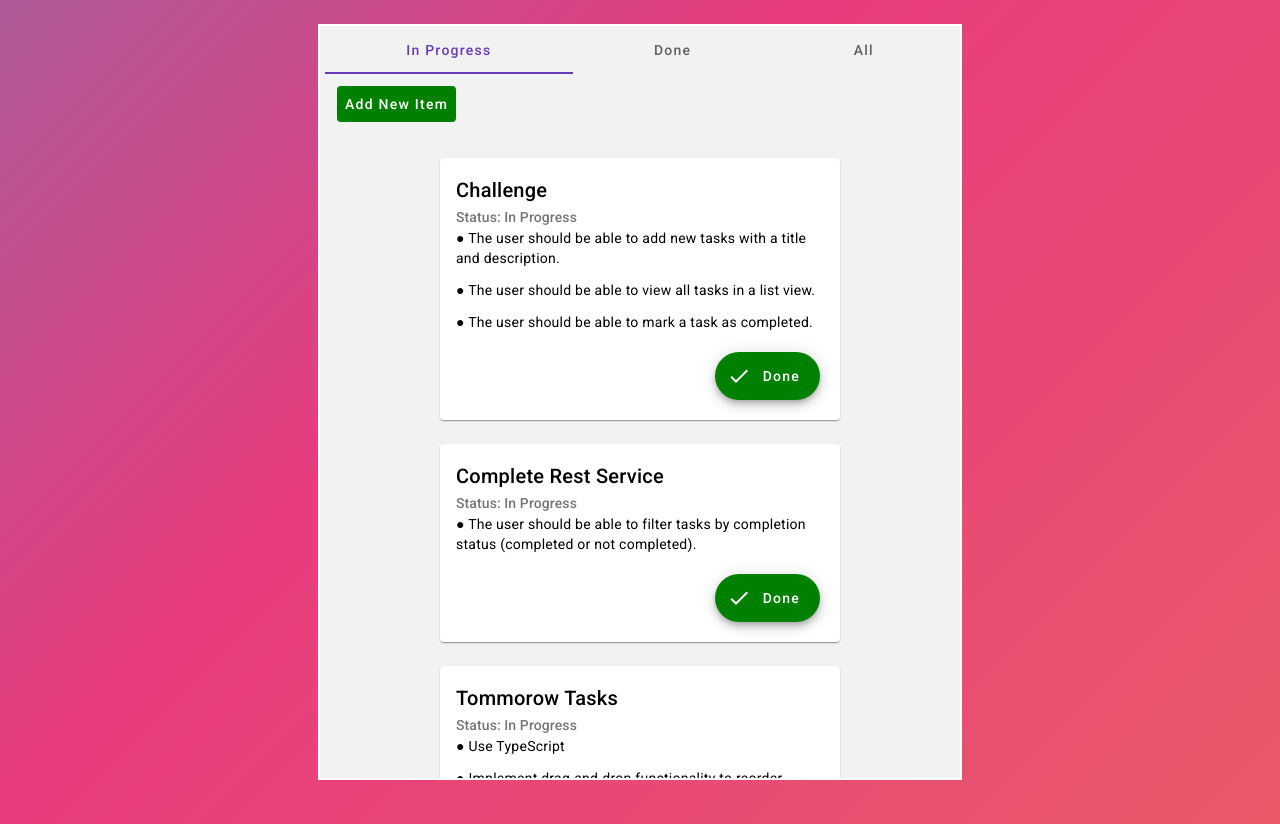
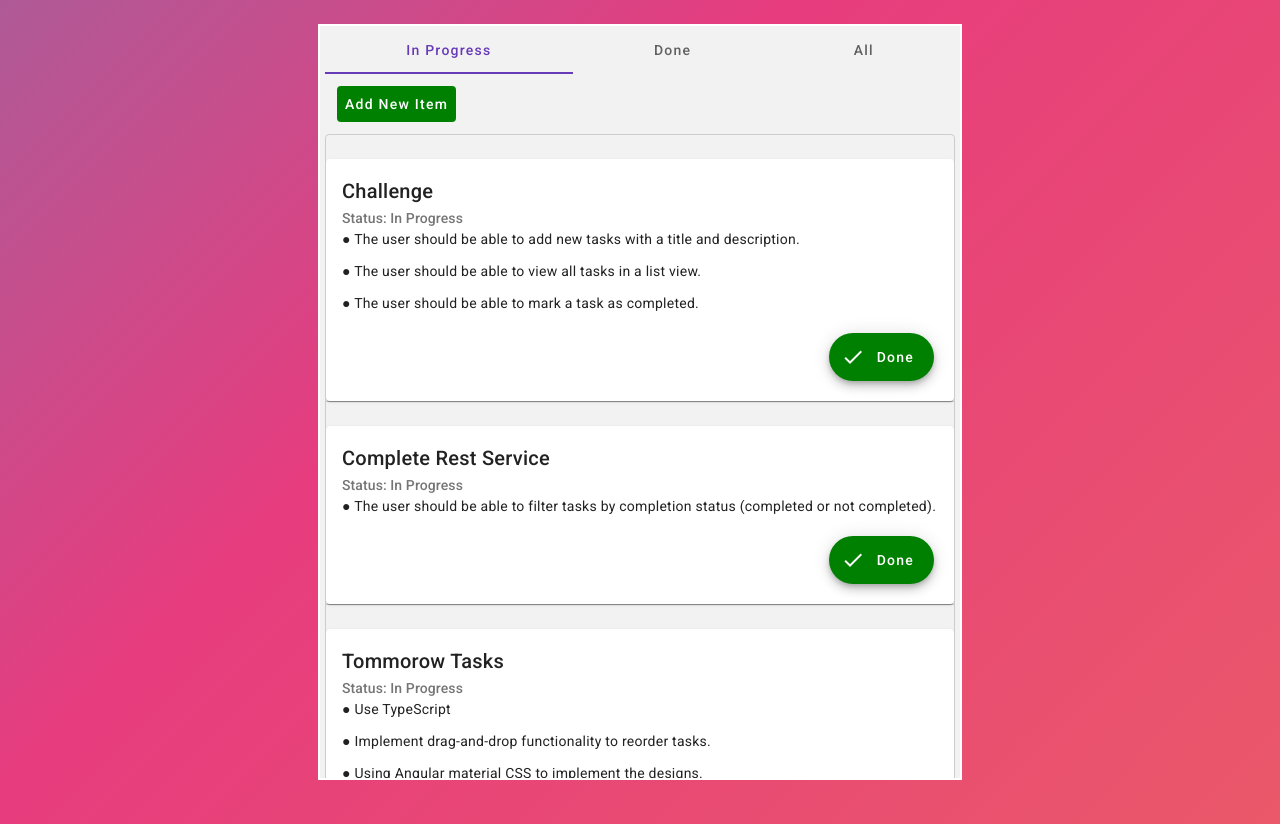
Before and after one commit to MostafaSaadatnia/task-manager, an Angular app: page /dashboard in a window 1280 px wide. Built offline with nearby package versions, Linux system fonts and the light colour scheme.

Commit message:
add dragable

```diff
--- a/src/features/dashboard/components/list/list-item/list-item.component.scss
+++ b/src/features/dashboard/components/list/list-item/list-item.component.scss
@@ -1,8 +1,6 @@
-.task-card {
-    max-width: 400px;
-    margin: 24px auto!important;
+:host{
+    width: 100%;
 }
-
 .done {
     background-color: green;
     color: #fff;
--- a/src/features/dashboard/components/list/list.component.html
+++ b/src/features/dashboard/components/list/list.component.html
@@ -1,2 +1,8 @@
-<app-list-item *ngFor="let item of list" [data]="item" (done)="onDoneTask($event)"></app-list-item>
+<div cdkDropList class="example-list" (cdkDropListDropped)="drop($event)">
+    <div class="example-box" *ngFor="let item of list" cdkDrag>
+        <div class="example-custom-placeholder" *cdkDragPlaceholder></div>
+        <app-list-item [data]="item"></app-list-item>
+    </div>
+</div>
+
 <p *ngIf="list.length==0" class="no-content">No content!</p>
--- a/src/features/dashboard/components/list/list.component.scss
+++ b/src/features/dashboard/components/list/list.component.scss
@@ -4,3 +4,60 @@
     align-items: center;
     height: calc(100vh - 48px);
 }
+
+.example-container {
+    // width: 400px;
+    width: 100%;
+    // margin: 0 25px 25px 0;
+    display: inline-block;
+    vertical-align: top;
+  }
+
+  .example-list {
+    border: solid 1px #ccc;
+    min-height: 60px;
+    background: transparent;
+    border-radius: 4px;
+    overflow: hidden;
+    display: block;
+  }
+
+  .example-box {
+    // padding: 20px 10px;
+    border-bottom: solid 1px #ccc;
+    color: rgba(0, 0, 0, 0.87);
+    display: flex;
+    flex-direction: row;
+    align-items: center;
+    justify-content: space-between;
+    box-sizing: border-box;
+    cursor: move;
+    background: transparent;
+    font-size: 14px;
+    margin: 24px auto!important;
+  }
+
+.cdk-drag-preview {
+    box-sizing: border-box;
+    border-radius: 4px;
+    box-shadow: 0 5px 5px -3px rgba(0, 0, 0, 0.2),
+                0 8px 10px 1px rgba(0, 0, 0, 0.14),
+                0 3px 14px 2px rgba(0, 0, 0, 0.12);
+  }
+
+  .cdk-drag-placeholder {
+    opacity: 0;
+  }
+
+  .cdk-drag-animating {
+    transition: transform 250ms cubic-bezier(0, 0, 0.2, 1);
+  }
+
+
+  .example-box:last-child {
+    border: none;
+  }
+
+  .example-list.cdk-drop-list-dragging .example-box:not(.cdk-drag-placeholder) {
+    transition: transform 250ms cubic-bezier(0, 0, 0.2, 1);
+  }
--- a/src/features/dashboard/components/list/list.component.ts
+++ b/src/features/dashboard/components/list/list.component.ts
@@ -1,5 +1,6 @@
 import { Component, Input } from '@angular/core';
 import { ITask } from '../../models/task';
+import {CdkDragDrop, moveItemInArray} from '@angular/cdk/drag-drop';
 
 @Component({
   selector: 'app-list',
@@ -9,6 +10,7 @@ import { ITask } from '../../models/task';
 export class ListComponent {
   @Input() list: Partial<ITask>[] = [];
 
-  onDoneTask(id: any): void {
+  drop(event: CdkDragDrop<string[]>) {
+    moveItemInArray(this.list, event.previousIndex, event.currentIndex);
   }
 }
--- a/src/features/dashboard/dashboard.module.ts
+++ b/src/features/dashboard/dashboard.module.ts
@@ -12,6 +12,7 @@ import { AddTaskComponent } from './components/add-task/add-task.component';
 import { MatExpansionModule } from '@angular/material/expansion';
 import { MatDialogModule } from '@angular/material/dialog';
 import { FormsModule } from '@angular/forms';
+import {DragDropModule} from '@angular/cdk/drag-drop';
 
 @NgModule({
   declarations: [
@@ -29,7 +30,8 @@ import { FormsModule } from '@angular/forms';
     MatInputModule,
     MatExpansionModule,
     MatDialogModule,
-    FormsModule
+    FormsModule,
+    DragDropModule
   ],
   exports: [
     DashboardComponent,
```
